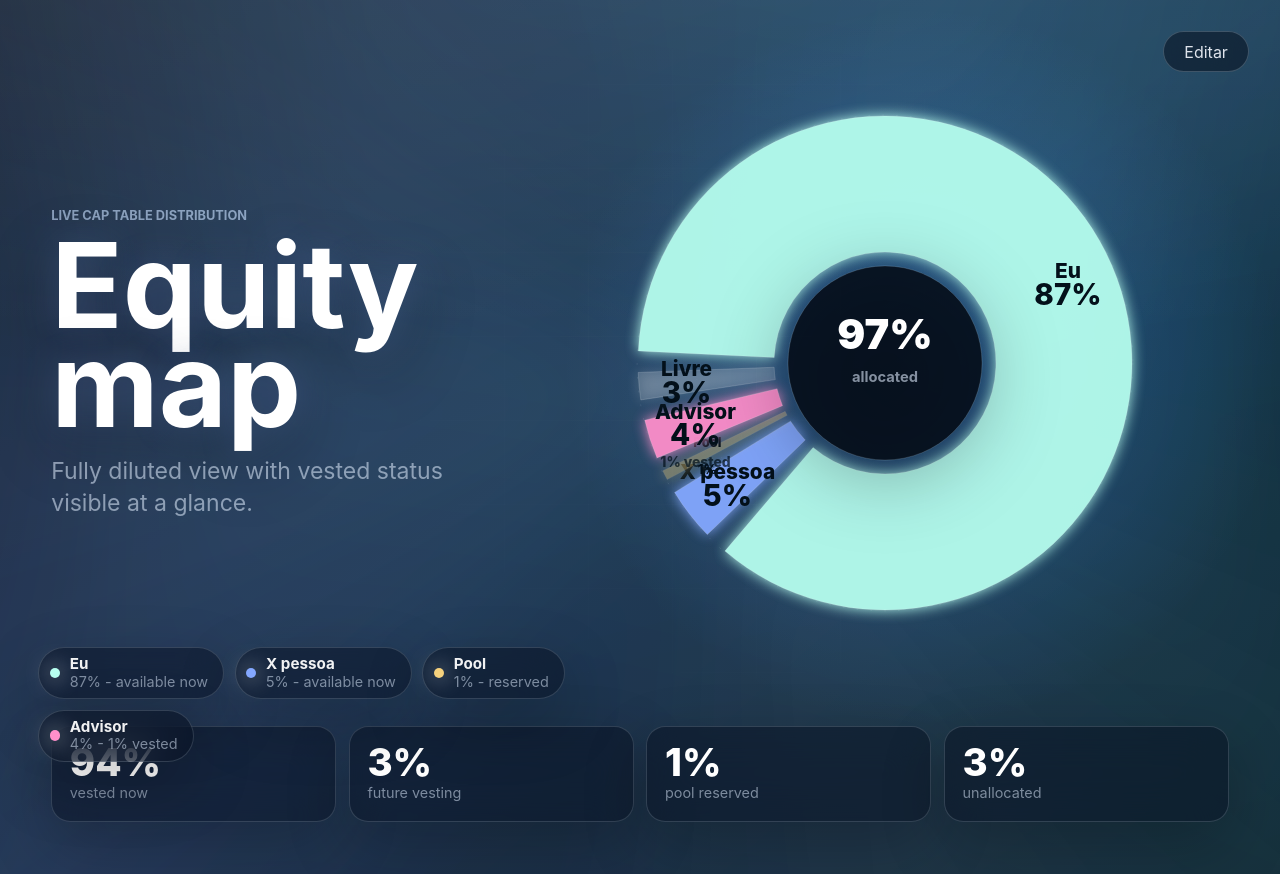
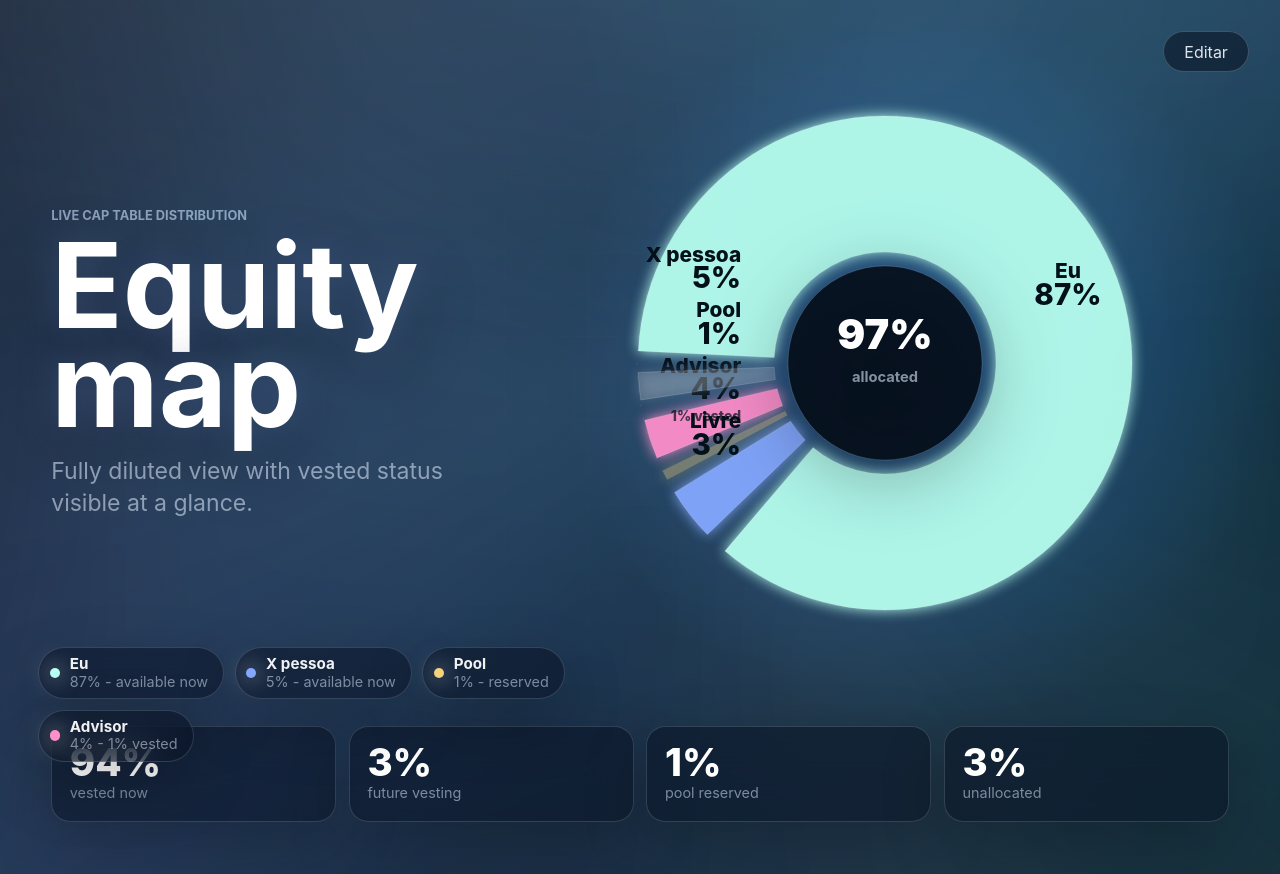
Before and after one commit to 1250750/cap-table-distribution, a Next.js app: page / in a window 1280 px wide. Built offline with nearby package versions, Linux system fonts and the light colour scheme.

Commit message:
Refine chart labels and editor layout

```diff
--- a/app/page.js
+++ b/app/page.js
@@ -227,8 +227,14 @@ export default function Page() {
 
           {slices.map((slice) => {
             const mid = (slice.start + slice.end) / 2;
-            const labelPoint = polarToCartesian(360, 360, 230, mid);
-            const isSmall = slice.value < 3;
+            const isSmall = slice.value < 8;
+            const compactIndex = slices
+              .filter((candidate) => candidate.value < 8)
+              .findIndex((candidate) => candidate.entry.id === slice.entry.id);
+            const labelPoint = isSmall
+              ? { x: 194, y: 250 + compactIndex * 64 }
+              : polarToCartesian(360, 360, 230, mid);
+            const anchorPoint = polarToCartesian(360, 360, 292, mid);
             const isPool = slice.entry.type === "pool";
             const path = sectorPath(360, 360, 285, 128, slice.start, slice.end);
             const vested = vestedAmount(slice.entry);
@@ -236,24 +242,33 @@ export default function Page() {
             return (
               <g className={`slice ${isPool ? "slice-pool" : ""}`} key={slice.entry.id}>
                 <path d={path} fill={slice.color} filter="url(#glow)" />
+                {isSmall ? (
+                  <line
+                    className="slice-callout-line"
+                    x1={anchorPoint.x}
+                    y1={anchorPoint.y}
+                    x2={labelPoint.x + 18}
+                    y2={labelPoint.y + 6}
+                  />
+                ) : null}
                 <text
-                  className={`slice-label ${isSmall ? "slice-label-small" : ""}`}
+                  className={`slice-label ${isSmall ? "slice-label-callout" : ""}`}
                   x={labelPoint.x}
                   y={labelPoint.y - 7}
-                  textAnchor="middle"
+                  textAnchor={isSmall ? "end" : "middle"}
                 >
                   {slice.entry.name}
                 </text>
                 <text
-                  className={`slice-value ${isSmall ? "slice-label-small" : ""}`}
+                  className={`slice-value ${isSmall ? "slice-label-callout" : ""}`}
                   x={labelPoint.x}
                   y={labelPoint.y + 24}
-                  textAnchor="middle"
+                  textAnchor={isSmall ? "end" : "middle"}
                 >
                   {formatPercent(slice.value)}
                 </text>
                 {slice.entry.vesting && slice.entry.type !== "pool" ? (
-                  <text className="slice-vesting" x={labelPoint.x} y={labelPoint.y + 49} textAnchor="middle">
+                  <text className="slice-vesting" x={labelPoint.x} y={labelPoint.y + 49} textAnchor={isSmall ? "end" : "middle"}>
                     {formatPercent(vested)} vested
                   </text>
                 ) : null}
```
